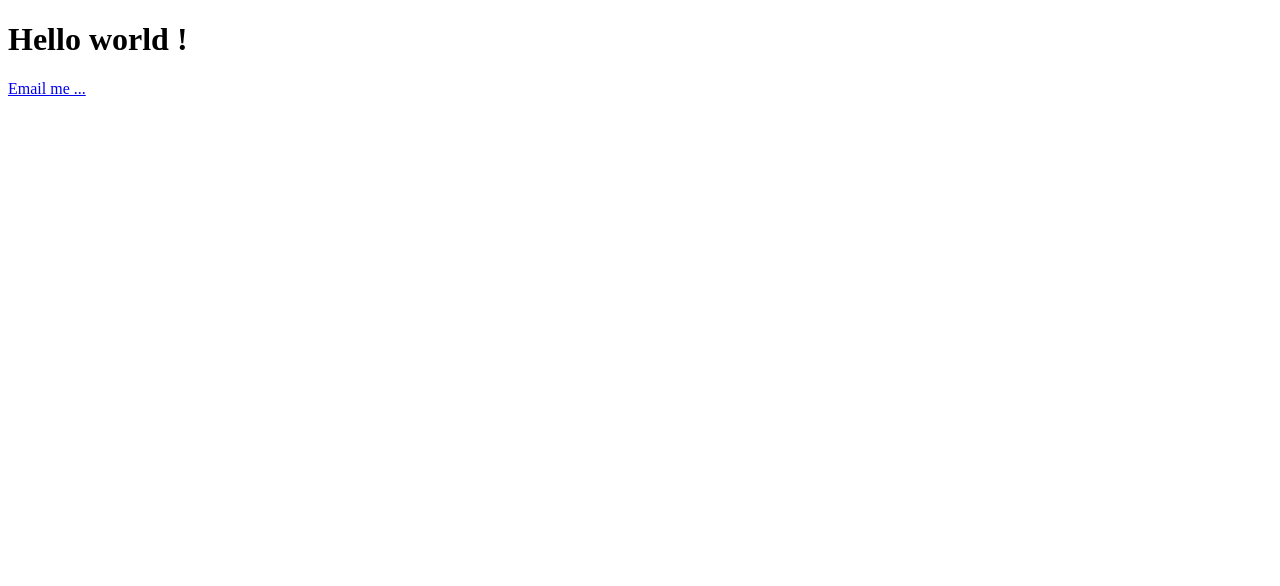
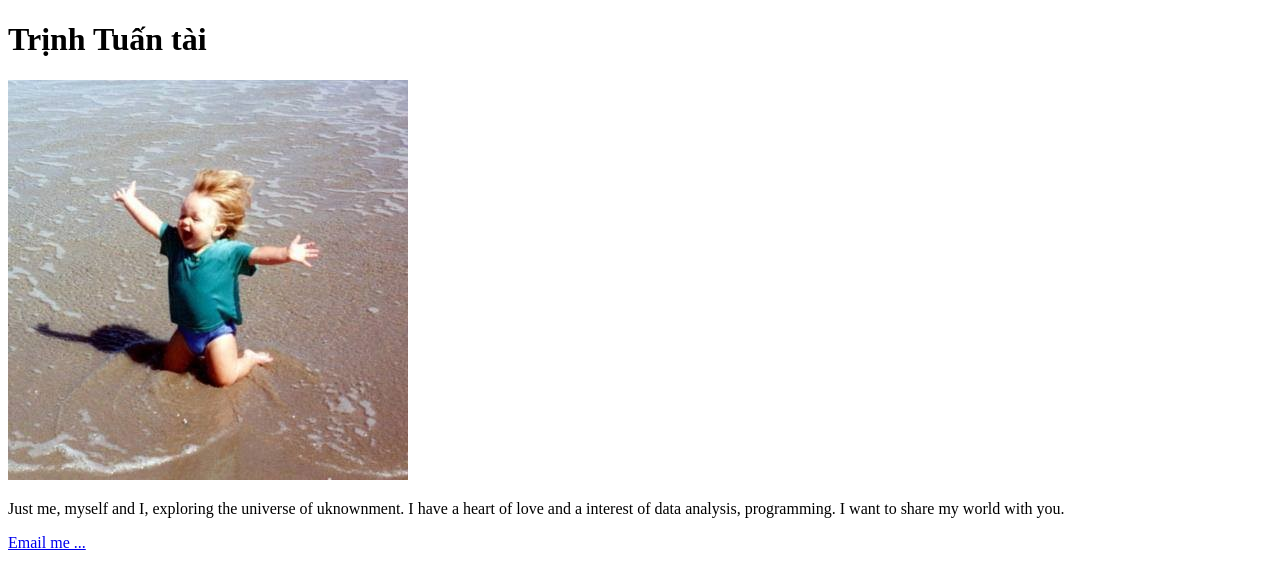
Before and after one commit to trinhtuantai/trinhtuantai.com, a plain HTML site: page index.html in a window 1280 px wide. Drawn offline with Linux system fonts and the light colour scheme.

Commit message:
Update index.html

```diff
--- a/index.html
+++ b/index.html
@@ -6,7 +6,9 @@
     <title>Blog cá nhân của Trịnh Tuấn Tài</title>
 </head>
 <body>
-    <h1>Hello world !</h1>
+    <h1>Trịnh Tuấn tài</h1>
+    <img src="thang-be.jpg" alt="my self" />
+    <p>Just me, myself and I, exploring the universe of uknownment. I have a heart of love and a interest of data analysis, programming. I want to share my world with you.</p>
     <p><a href="mailto:trinhtuantai89@gmail.com">Email me ...</a></p>
 </body>
 </html>
```
